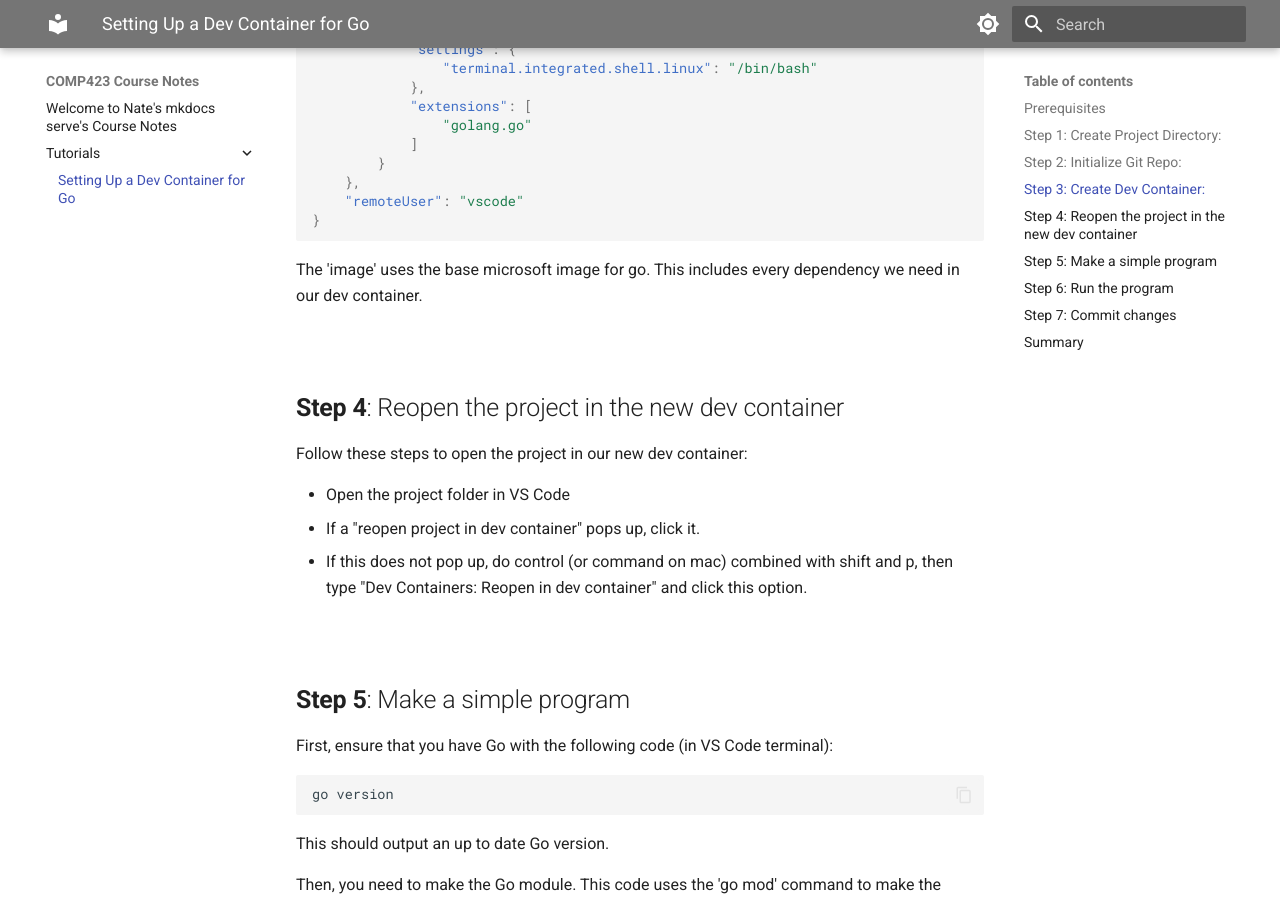
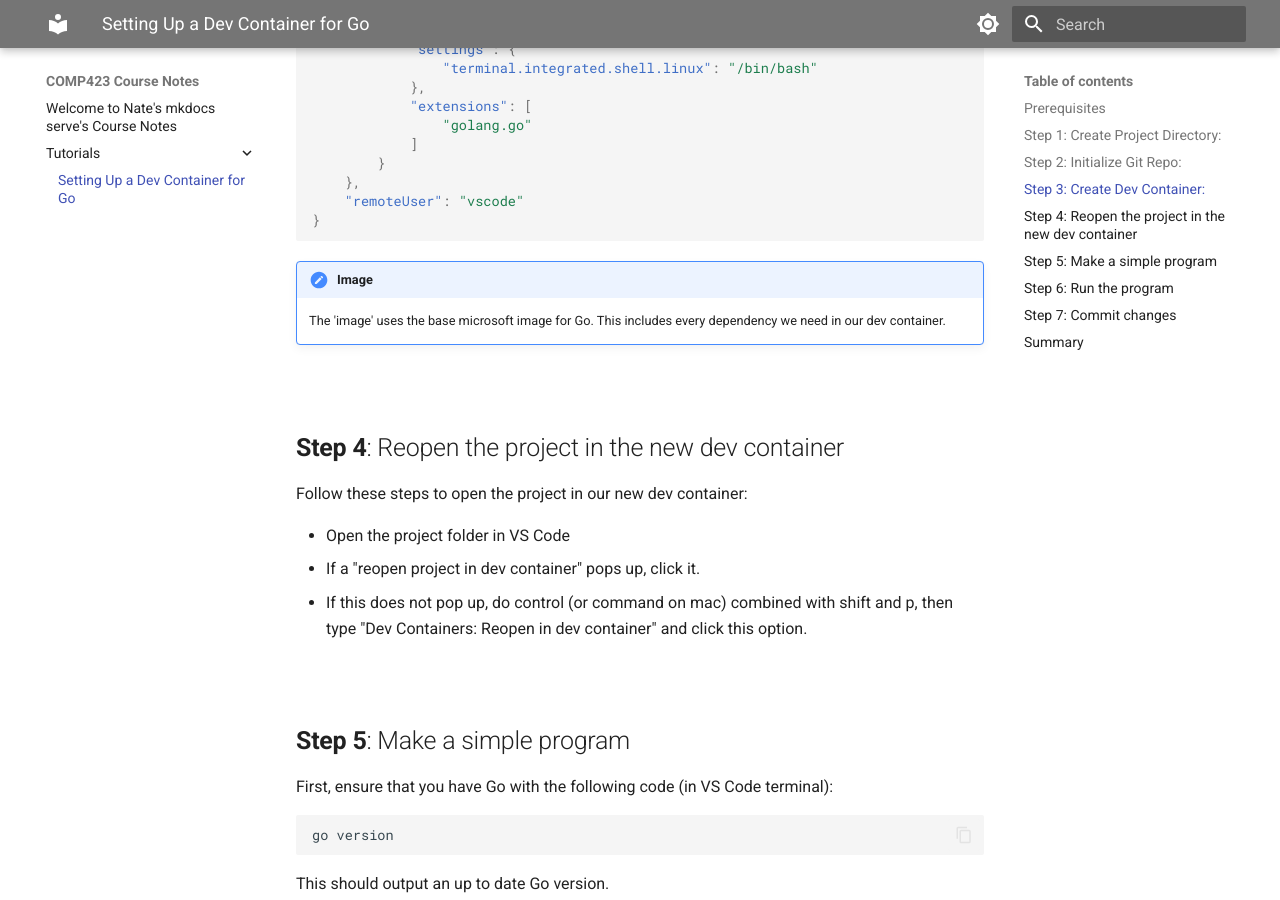
Before and after one commit to nathjaco1016/comp423-course-notes, an MkDocs documentation site: the page built from docs/tutorials/go-setup.md, in a window 1280 px wide and 900 px high, scrolled down 2095 px. Built offline with MkDocs 1.6.1 and Material for MkDocs 9.7.7, drawn with Linux system fonts in a browser that asks for light colours; emoji names are drawn with the system emoji font.

Commit message:
Made only a few last changes, really liked my partners edits

````diff
--- a/docs/tutorials/go-setup.md
+++ b/docs/tutorials/go-setup.md
@@ -96,7 +96,8 @@ To do this, follow these steps:
 }
 ```
 
-The 'image' uses the base microsoft image for go. This includes every dependency we need in our dev container.
+!!! Image
+    The 'image' uses the base microsoft image for Go. This includes every dependency we need in our dev container.
 
 <br>
 
````
